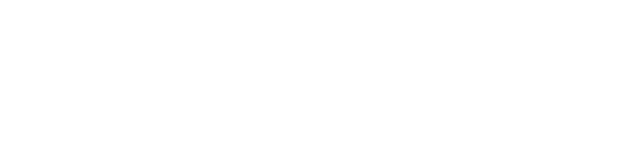
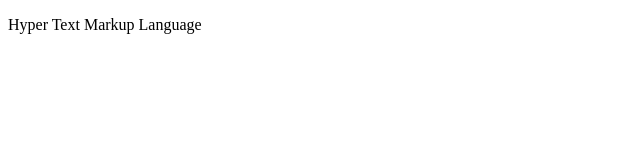
Before and after one commit to vyn88/Software-Engineering, a browser extension: page index.html in a window 1280 px wide. Shown: the whole page, without its empty margins (0-640 px from the left). Drawn offline with Linux system fonts and the light colour scheme.

Commit message:
Update index.html

```diff
--- a/index.html
+++ b/index.html
@@ -1,8 +1,11 @@
 <!DOCTYPE html>
-<html>
-    <head>
-        <meta charset="UTF-8">
-        <meta name="Description" content="Description of index.html">
-        <title>Phishing Link Detector</title>
-    </head>
+<html lang="en">
+<head>
+    <meta charset="UTF-8">
+    <meta name="viewport" content="width=device-width, initial-scale=1.0">
+    <title>Phishing Link Detector</title>
+</head>
+<body>
+    <p>Hyper Text Markup Language</p>
+</body>
 </html>
```
